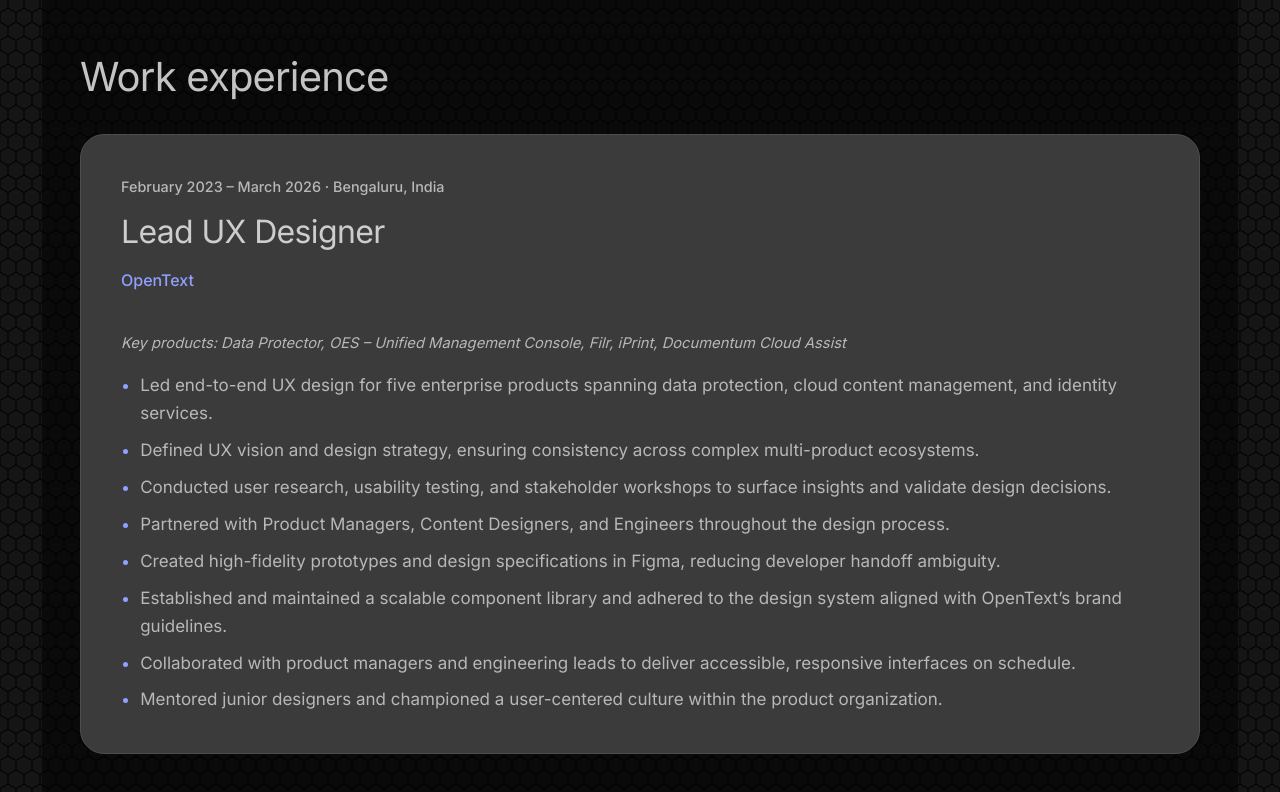
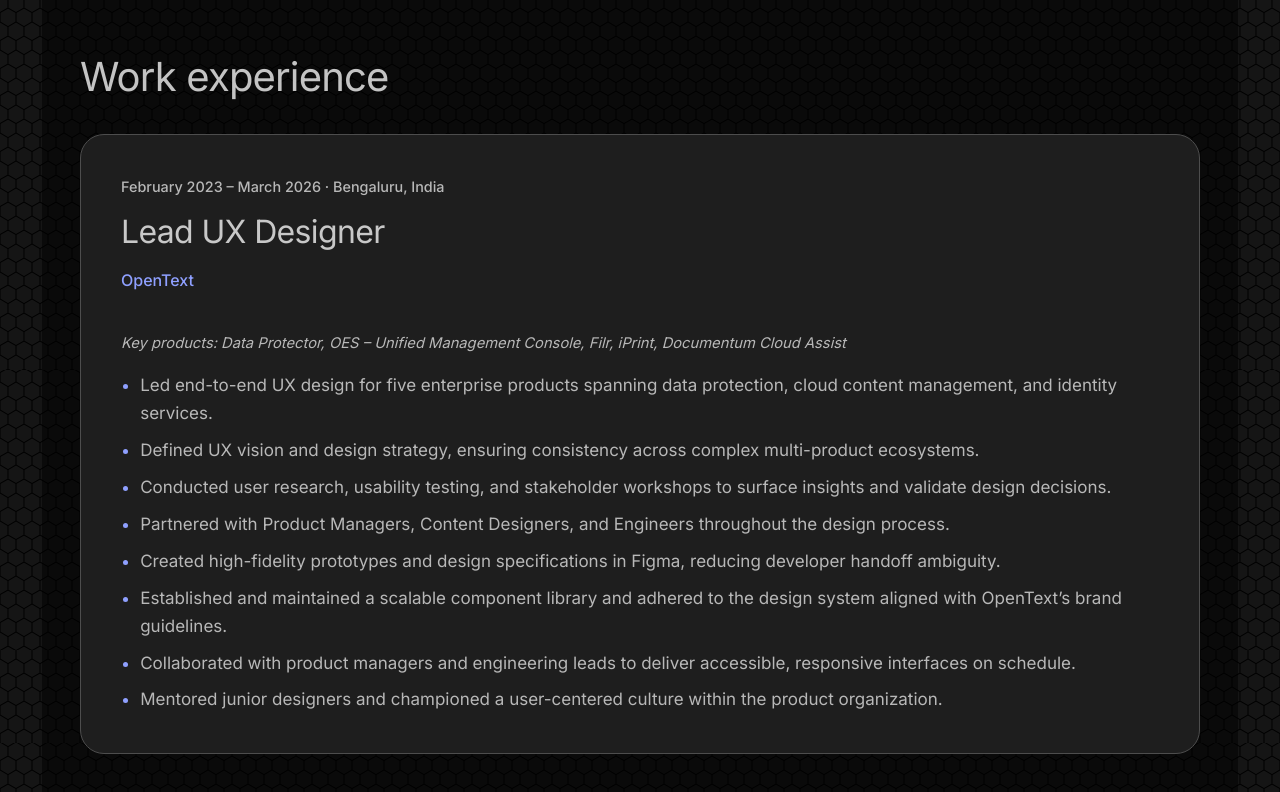
Before and after one commit to JayapradeepAN/myPortfolio, a plain HTML site: page about.html in a window 1280 px wide. Shown: the part 1543-2335 px from the top of the page. Drawn offline with Linux system fonts and the light colour scheme.

Commit message:
Match work experience card background to case studies (#1e1e1e)
Co-Authored-By: Claude Sonnet 5 <noreply@anthropic.com>
Claude-Session: https://claude.ai/code/session_01Fksm4kWa25PGMD6TGcX1m6

```diff
--- a/about.html
+++ b/about.html
@@ -104,7 +104,7 @@ section h2{font-size:40px;margin-bottom:2.25rem}
 
 /* Experience (timeline cards reusing the case-study look) */
 .cases{display:grid;gap:40px}
-.case{background:var(--surface);border:1px solid var(--line);border-radius:24px;overflow:hidden}
+.case{background:#1e1e1e;border:1px solid var(--line);border-radius:24px;overflow:hidden}
 .case-body{padding:clamp(1.5rem,3.5vw,2.5rem);display:flex;flex-direction:column;gap:1rem}
 .case-body .tag{font-size:.9rem;color:var(--muted);font-weight:500}
 .case-body h3{font-size:32px}
```
